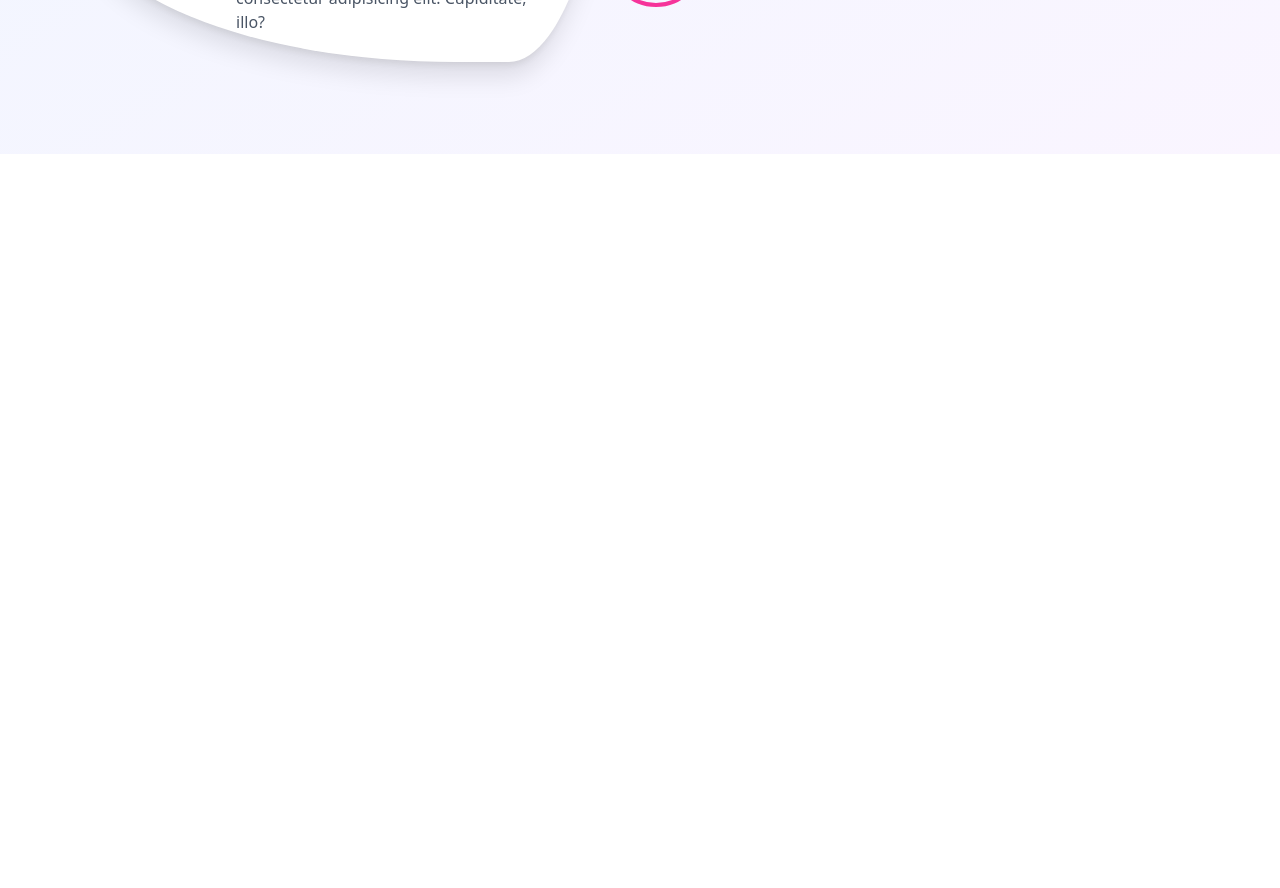
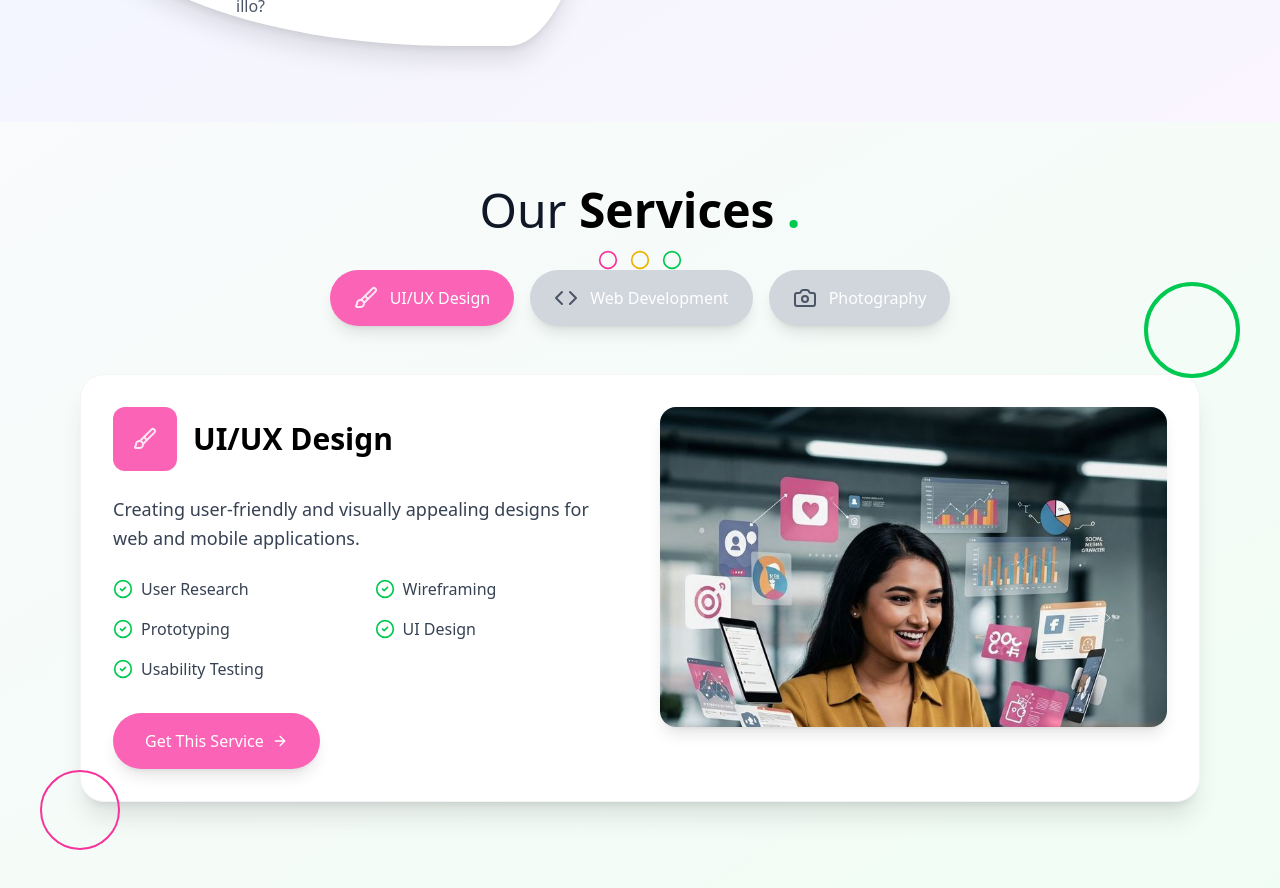
Before and after one commit to imamteguh/compro-panda-react, a React (Vite) app: page / in a window 1280 px wide. Shown: the part 2120-3008 px from the top of the page. Before the commit the page ends 2274 px from the top, so only its background shows below. Built offline with nearby package versions, Linux system fonts and the light colour scheme.

Commit message:
feat:tambahkan section services

```diff
--- a/src/App.jsx
+++ b/src/App.jsx
@@ -5,6 +5,7 @@
 import 'aos/dist/aos.css'
 import About from './components/About'
 import OurCompany from './components/OurCompany'
+import Services from './components/Services'
 
 const App = () => {
 
@@ -23,6 +24,7 @@
       <Hero />
       <About />
       <OurCompany />
+      <Services />
     </div>
   )
 }
--- a/src/components/OurCompany.jsx
+++ b/src/components/OurCompany.jsx
@@ -3,7 +3,7 @@
 const OurCompany = () => {
   return (
     <section id='company' className='relative scroll-m-6 overflow-hidden bg-linear-to-br from-blue-50 to-purple-50
-      py-12 px-4 sm:py-16 md:py-20 md:px-12 lg:px-20'>
+      py-12 px-4 sm:py-16 md:px-12 lg:px-20'>
       <div className="max-w-6xl mx-auto">
         <div className="text-center mb-6 md:mb-8" data-aos="fade-down">
           <h2 className="text-3xl sm:text-4xl md:text-5xl text-gray-900">
--- /dev/null
+++ b/src/components/Services.jsx
@@ -0,0 +1,166 @@
+import { ArrowRight, Brush, Camera, Circle, CircleCheck, Code } from 'lucide-react';
+import React, { useState } from 'react'
+import service1 from '../assets/service1.jpg';
+import service2 from '../assets/service2.jpg';
+import service3 from '../assets/service3.jpg';
+
+const Services = () => {
+
+  const [activeService, setActiveService] = useState(1);
+  const services = [
+    {
+      id: 1,
+      icon: <Brush className='w-5 h-5 sm:w-6 sm:h-6' />,
+      title: 'UI/UX Design',
+      description: 'Creating user-friendly and visually appealing designs for web and mobile applications.',
+      features: [
+        'User Research',
+        'Wireframing',
+        'Prototyping',
+        'UI Design',
+        'Usability Testing'
+      ],
+      color: 'bg-pink-400',
+      bgColor: 'bg-pink-400 hover:bg-pink-500',
+      iconColor: 'text-pink-100',
+      image: service1
+    },
+    {
+      id: 2,
+      icon: <Code className='w-5 h-5 sm:w-6 sm:h-6' />,
+      title: 'Web Development',
+      description: 'Building responsive and high-performance websites using the latest technologies.',
+      features: [
+        'User Research',
+        'Wireframing',
+        'Prototyping',
+        'UI Design',
+        'Usability Testing'
+      ],
+      color: 'bg-yellow-400',
+      bgColor: 'bg-yellow-400 hover:bg-yellow-500',
+      iconColor: 'text-yellow-100',
+      image: service2
+    },
+    {
+      id: 3,
+      icon: <Camera className='w-5 h-5 sm:w-6 sm:h-6' />,
+      title: 'Photography',
+      description: 'Capturing stunning images and videos for various purposes.',
+      features: [
+        'User Research',
+        'Wireframing',
+        'Prototyping',
+        'UI Design',
+        'Usability Testing'
+      ],
+      color: 'bg-green-400',
+      bgColor: 'bg-green-400 hover:bg-green-500',
+      iconColor: 'text-green-100',
+      image: service3
+    }
+  ];
+  return (
+    <section id='services' className='relative overflow-hidden bg-linear-to-br from-gray-50 to-green-50
+      py-12 px-4 sm:py-16 md:px-12 lg:px-20'>
+      <div className='max-w-7xl mx-auto'>
+        <div className='flex flex-col lg:flex-row items-center justify-center text-center' data-aos="fade-down">
+          <div className='flex-1 max-w-2xl mx-auto space-y-6 mb-10 lg:mb-0'>
+            <div>
+              <h2 className='text-3xl sm:text-4xl md:text-5xl text-gray-900'>
+                Our {" "}
+                <span className='font-bold text-black'>
+                  Services <span className='text-green-500'>.</span>
+                </span>
+              </h2>
+              <div className="flex gap-3 mt-4 justify-center">
+                <Circle className="text-pink-500 w-5 h-5" />
+                <Circle className="text-yellow-500 w-5 h-5" />
+                <Circle className="text-green-500 w-5 h-5" />
+              </div>
+            </div>
+          </div>
+        </div>
+        <div className='flex flex-wrap gap-3 sm:gap-4 mb-8 sm:mb-12 justify-center'
+          data-aos="fade-up" data-aos-delay="100">
+          {services.map((service) => (
+            <button
+              key={service.id}
+              onClick={() => setActiveService(service.id)}
+              className={`px-5 py-3 sm:px-6 sm:py-4 rounded-full font-medium text-white
+                shadow-md sm:shadow-lg hover:shadow-xl transition-all
+                ${activeService === service.id ? service.bgColor : 'bg-gray-300 hover:bg-gray-400 text-gray-700'}`}>
+              <div className='flex items-center gap-2 sm:gap-3'>
+                <span className={`${activeService === service.id ? service.iconColor : 'text-gray-600'}`}>
+                  {service.icon}
+                </span>
+                <span className='text-sm sm:text-base'>{service.title}</span>
+              </div>
+            </button>
+          ))}
+        </div>
+        <div className='bg-white rounded-2xl md:rounded-3xl shadow-lg md:shadow-xl p-6 sm:p-8
+          mb-12 sm:mb-16 border border-gray-100'
+          data-aos="fade-up" data-aos-delay="200">
+          {services.filter(service => service.id === activeService).map((service) => (
+            <div key={service.id} className='flex flex-col lg:flex-row gap-6 md:gap-10'>
+              <div className='flex-1'>
+                <div className='flex items-center gap-3 sm:gap-4 mb-2 sm:mb-6' data-aos="fade-right" data-aos-delay="300">
+                  <div className={`w-12 h-12 sm:w-16 sm:h-16 rounded-lg sm:rounded-xl flex items-center justify-center
+                    ${service.color} bg-opacity-10`}>
+                    <div className={service.iconColor}>
+                      {service.icon}
+                    </div>
+                  </div>
+                  <h3 className='text-2xl sm:text-3xl font-bold font-gray-800'>
+                    {service.title}
+                  </h3>
+                </div>
+                <p className='text-base sm:text-lg text-gray-700 mb-4 sm:mb-6 leading-relaxed'
+                  data-aos="fade-right" data-aos-delay="350">
+                  {service.description}
+                </p>
+                <div className='grid grid-cols-1 sm:grid-cols-2 gap-3 sm:gap-4 mb-6 sm:mb-8'
+                  data-aos="fade-up" data-aos-delay="400">
+                  {service.features.map((feature, index) => (
+                    <div
+                      key={index}
+                      className='flex items-center gap-2'
+                      data-aos="fade-up"
+                      data-aos-delay={450 + index * 50}>
+                        <CircleCheck className='w-4 h-4 sm:w-5 sm:h-5 text-green-500 shrink-0' />
+                        <span className='text-gray-700 text-sm sm:text-base'>
+                          {feature}
+                        </span>
+                    </div>
+                  ))}
+                </div>
+                <div className='flex justify-center lg:justify-start' data-aos="fade-up" data-aos-delay="500">
+                  <button className={`px-6 py-3 md:px-8 md:py-4 ${service.bgColor} text-white rounded-full font-medium
+                    transition-colors shadow-md md:shadow-lg hover:shadow-xl flex items-center gap-2 text-sm md:text-base`}>
+                    Get This Service
+                    <ArrowRight className='w-4 h-4' />
+                  </button>
+                </div>
+              </div>
+              <div className='flex-1 mt-6 lg:mt-0' data-aos="fade-left" data-aos-delay="300">
+                <div className='w-full h-60 sm:h-72 md:h-80 overflow-hidden shadow-lg rounded-xl md:rounded-2xl'>
+                  <img src={service.image} alt={service.title}
+                    className='object-cover w-full transform hover:scale-105 transition-transform duration-500'/>
+                </div>
+              </div>
+            </div>
+          ))}
+        </div>
+      </div>
+      <div className="hidden md:block absolute border-2 border-pink-500 bottom-20 left-10
+        w-16 h-16 md:w-20 md:h-20 rounded-full z-0 opacity-50"
+        data-aos="zoom-in" data-aos-delay="700"></div>
+      <div className="hidden md:block absolute border-4 border-green-500 top-40 right-10
+        w-20 h-20 md:w-24 md:h-24 rounded-full z-0 opacity-50"
+        data-aos="zoom-in" data-aos-delay="700"></div>
+    </section>
+  )
+}
+
+export default Services
```
